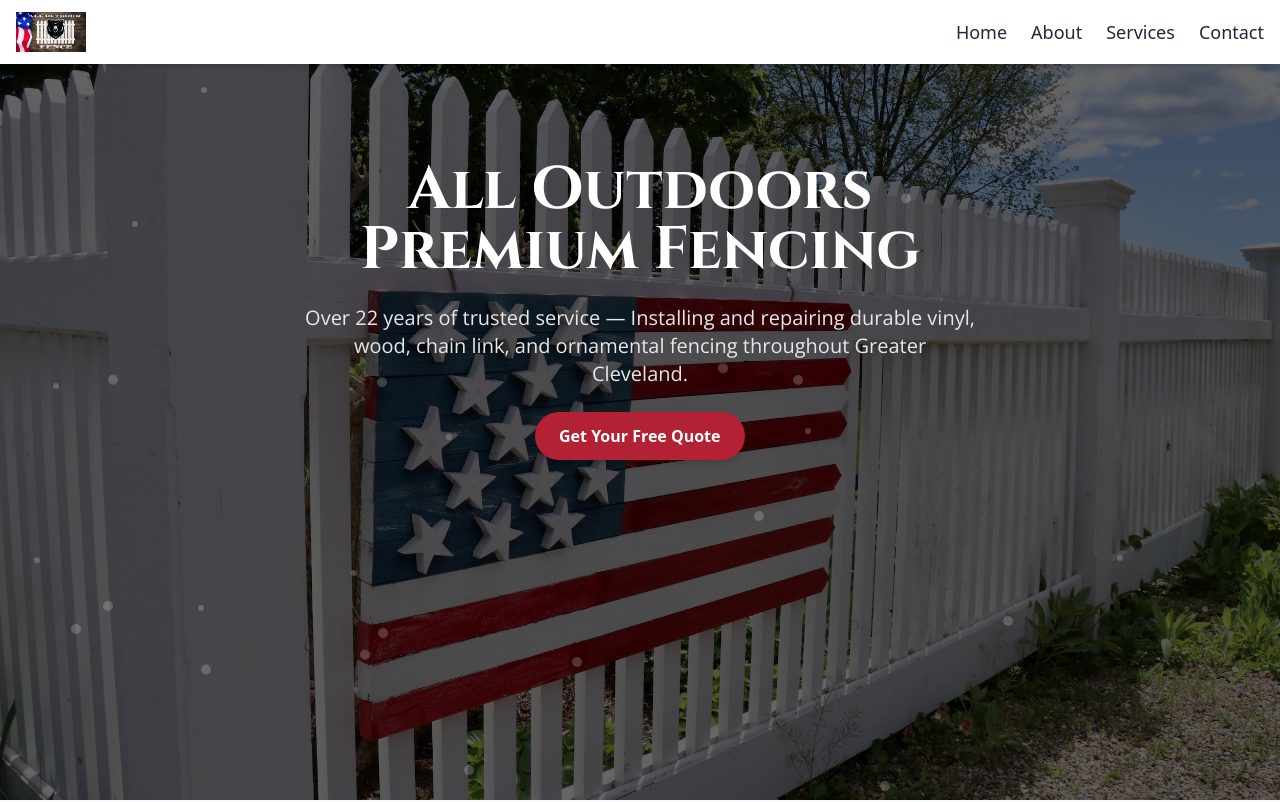
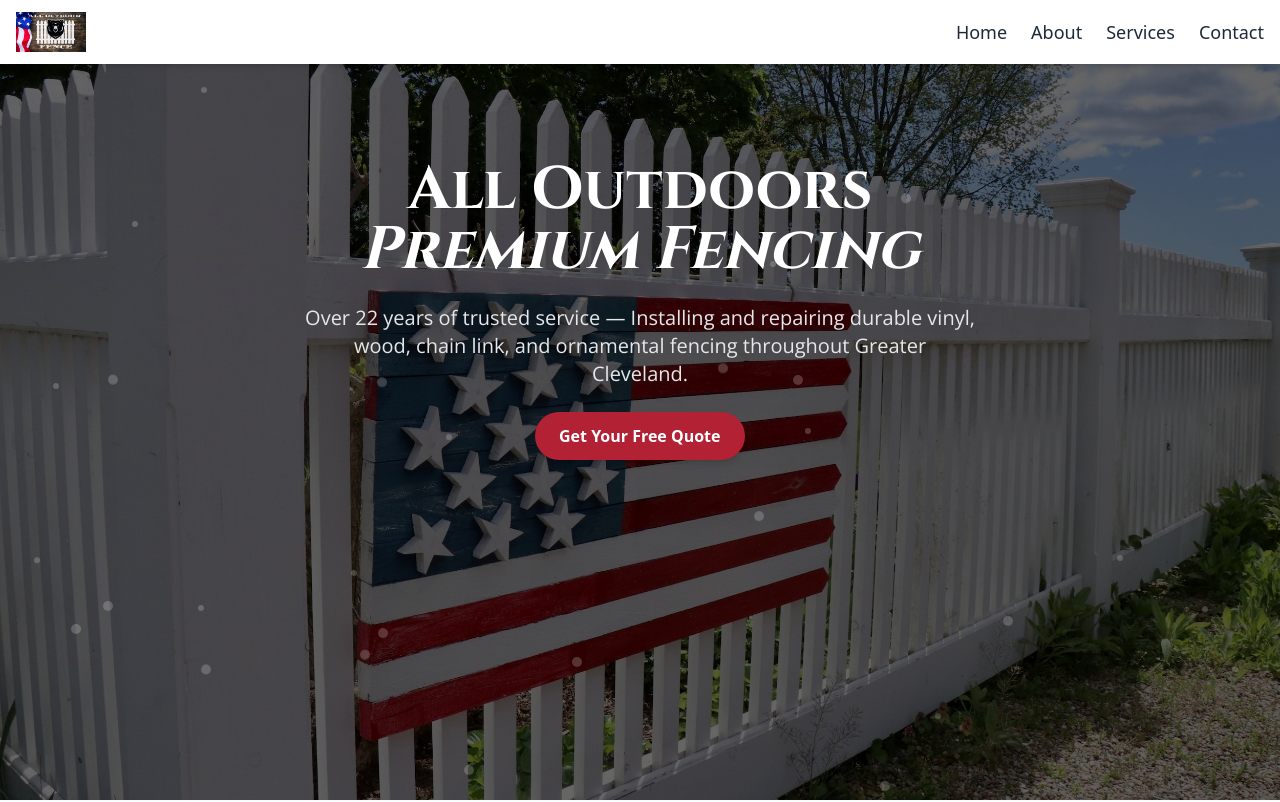
Before and after one commit to AndrewPelfrey/alloutdoors, a React (Vite) app in the folder alloutdoors/: page / in a window 1280 px wide. Shown: the top 802 px of the page. Built offline with nearby package versions, Linux system fonts and the light colour scheme; the HTML template or start-up script is replaced by a standard one.

Commit message:
Italicized hero words

```diff
--- a/alloutdoors/src/components/Hero.jsx
+++ b/alloutdoors/src/components/Hero.jsx
@@ -32,12 +32,13 @@ function Hero() {
 <div className="relative z-30 flex items-center justify-center h-full px-6 pt-28 md:pt-40">
         <div className="text-center text-white max-w-2xl space-y-6">
           <h1
-            className="text-5xl md:text-6xl font-bold leading-tight font-display"
-            data-aos="fade-down"
-            data-aos-delay="200"
-          >
-            All Outdoors Premium Fencing
-          </h1>
+  className="text-5xl md:text-6xl font-bold leading-tight font-display"
+  data-aos="fade-down"
+  data-aos-delay="200"
+>
+  All Outdoors <span className="italic">Premium Fencing</span>
+</h1>
+
           <p
             className="text-lg md:text-xl text-gray-200 font-body"
             data-aos="fade-up"
```
